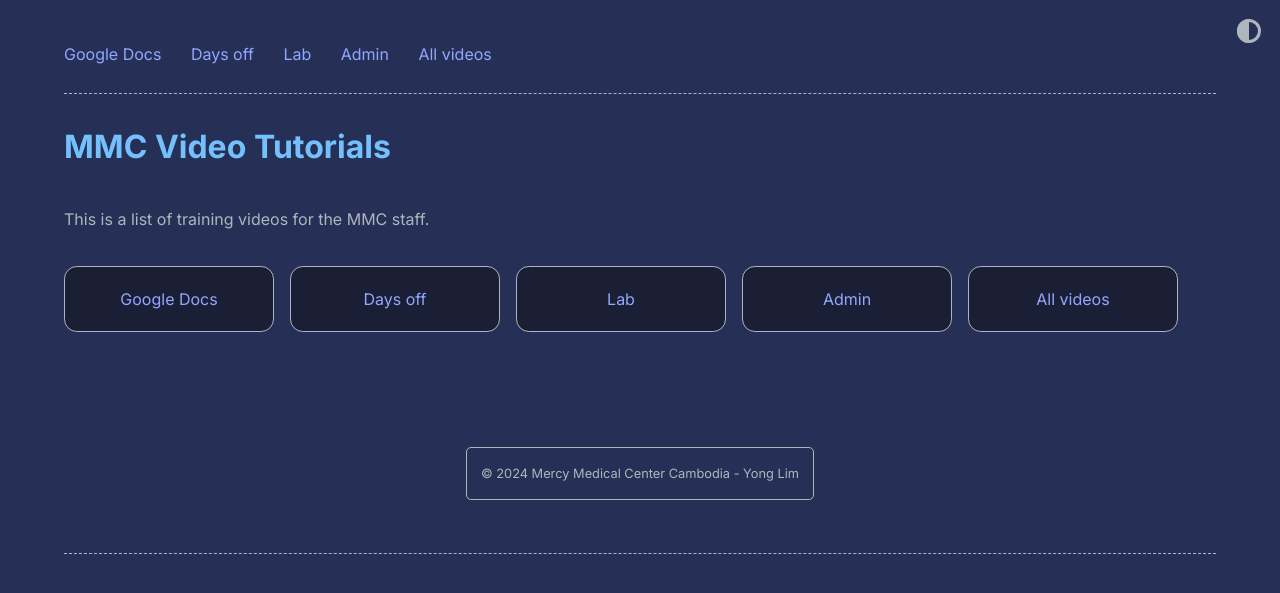
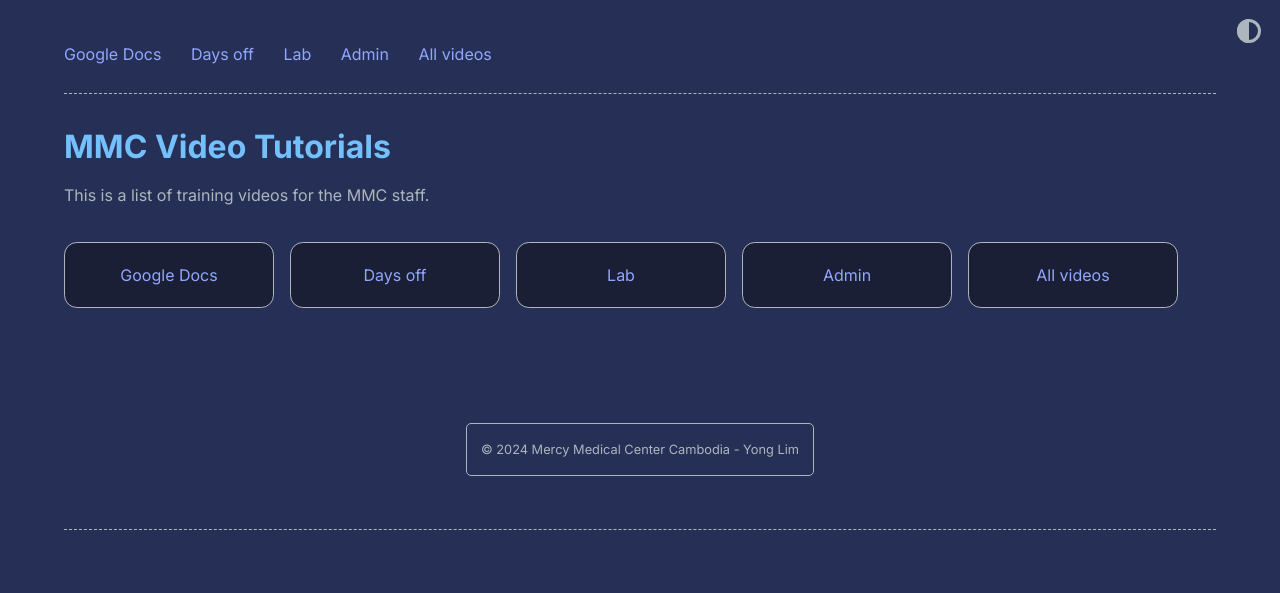
Before and after one commit to yong-lim/mmc-staff, a Jekyll site: the page built from index.md, in a window 1280 px wide. Shown: the top 593 px of the page. Built offline with Jekyll 4.4.1, drawn with Linux system fonts in a browser that asks for light colours.

Commit message:
Use post-title class for title

```diff
--- a/_includes/header.html
+++ b/_includes/header.html
@@ -4,7 +4,7 @@
   <div class="dashed"></div>
 {% endif %}
 
-  <h1>{{ site.title }}</h1>
+  <h1 class="post-title">{{ site.title }}</h1>
   {% if site.theme_config.show_description == true %}
     <p>{{ site.description }}</p>
   {% endif %}
```
